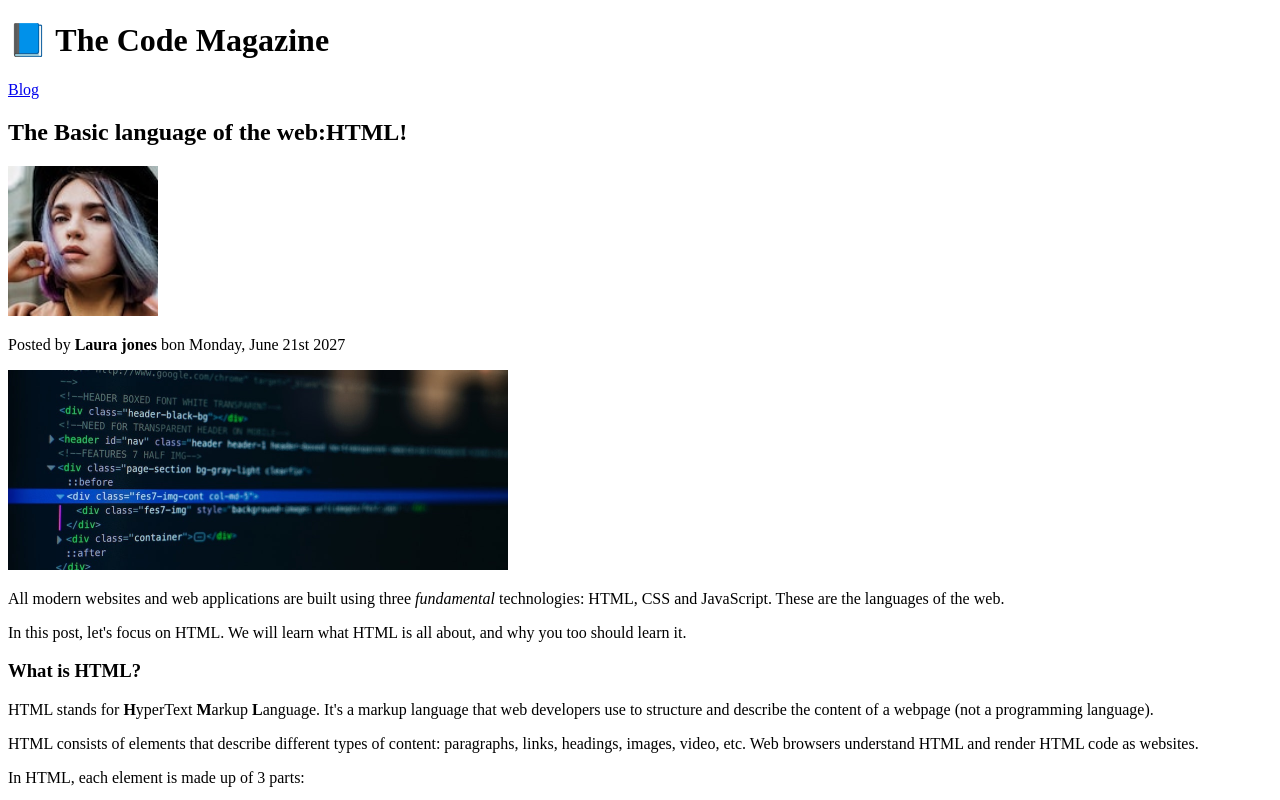
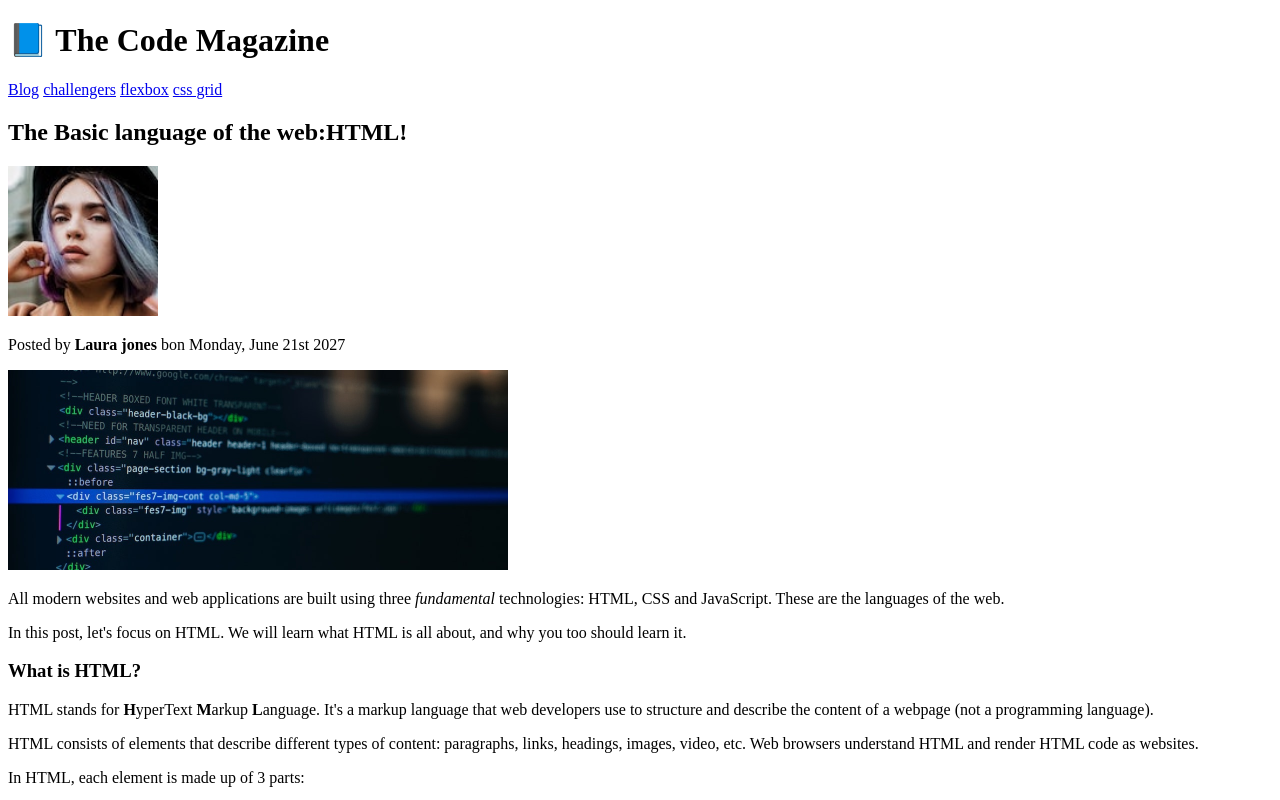
Before and after one commit to AbhishekShajiAS/HTML-Fundamental, a plain HTML site: page index.html in a window 1280 px wide. Shown: the top 800 px of the page. Drawn offline with Linux system fonts and the light colour scheme.

Commit message:
html fundamental

```diff
--- a/index.html
+++ b/index.html
@@ -17,6 +17,9 @@
   📘 The Code Magazine
 </h1>
 <a href="blog.html">Blog</a>
+<a href="#">challengers</a>
+<a href="#">flexbox</a>
+<a href="#">css grid</a>
 
 <h2>
   The Basic language of the web:HTML!
```
Also changed, not shown: block.html (+1 -0 lines).
